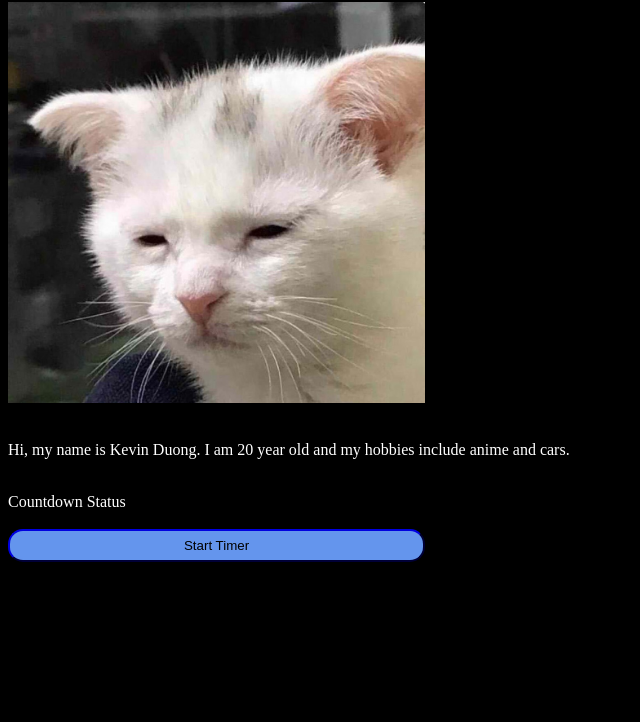
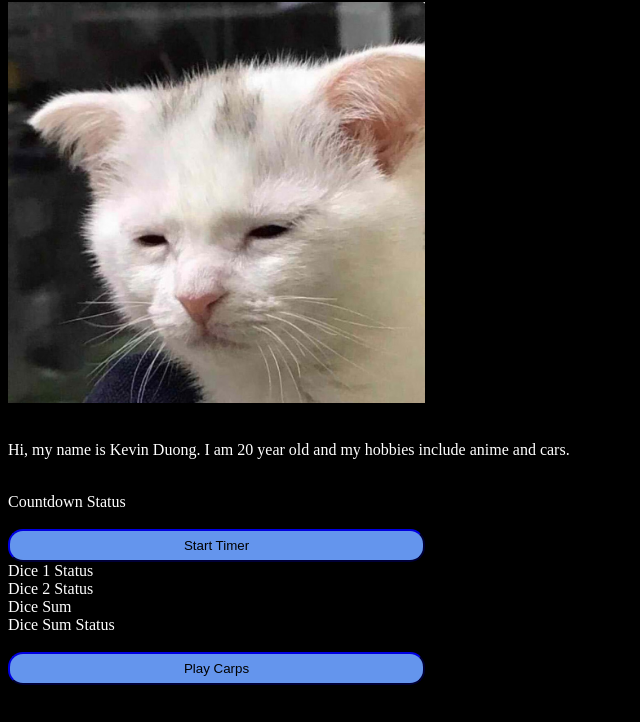
Before and after one commit to godizlla/CSC102, a plain HTML site: page index.html in a window 1280 px wide. Shown: the part 78-800 px from the top of the page, without its empty margins (0-640 px from the left). Drawn offline with Linux system fonts and the light colour scheme.

Commit message:
Add files via upload

```diff
--- a/index.html
+++ b/index.html
@@ -48,6 +48,18 @@ Add an alert x -->
     <br>
 
     <button onclick="countdowntimer();" class="button">Start Timer</button>
+
+
+    <!-- The Crap Game -->
+    <!-- Shows the diffent ids for the dice, total, and outcome-->
+    <div id="die1Res">Dice 1 Status</div>
+    <div id="die2Res">Dice 2 Status</div>
+    <div id="diceSum">Dice Sum </div>
+    <div id="crapsStatus">Dice Sum Status</div><br>
+    <!--Button to start the java commands-->
+    <button onclick="playcraps()" class="button">Play Carps</button>
+
     </body>
 
+
 </html>
--- a/timer.js
+++ b/timer.js
@@ -38,3 +38,24 @@ function countdowntimer(){
     currTime = currTime - 5;
     }, 50000);
 }
+
+
+/* Dice Roll  */
+
+function playcraps(){
+    //For the consloe to log
+    console.log("Craps Game Started")
+    var die1 = Math.ceil(Math.random() * 6);
+    var die2 = Math.ceil(Math.random() * 6);
+    document.getElementById("die1Res").innerHTML = die1;
+    document.getElementById("die2Res").innerHTML = die2;
+    var dieSum = die1 + die2;
+    document.getElementById("diceSum").innerHTML = dieSum;
+    if(dieSum == 7 || dieSum == 11){
+        document.getElementById("crapsStatus").innerHTML = "Craps! You Lose";
+    }else if (die1 == die2 && die1 % 2 ==0){
+        document.getElementById("crapsStatus").innerHTML = "Double You Win";
+    }else {
+        document.getElementById("crapsStatus").innerHTML = "You didn't win or lose roll again"
+    }
+}
```
Also changed, not shown: style.css (line endings or trailing spaces).
